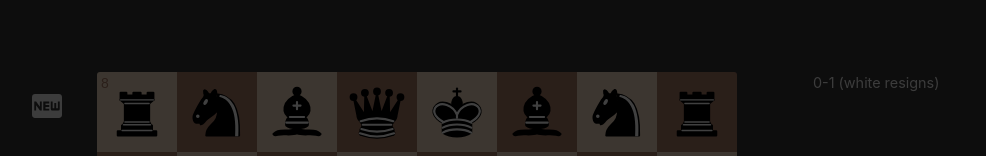
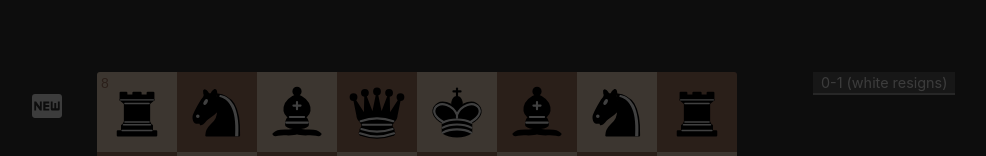
Before and after one commit to ErikMuir/chess-engine, a React app: page / in a window 1280 px wide. Both pictures are taken after a click on the button 262 px from the left and 310 px from the top of the page. Shown: the top 156 px of the page, without its empty margins (215-1201 px from the left). Built offline with nearby package versions, Linux system fonts and the light colour scheme.

Commit message:
highlight current move in list

```diff
--- a/src/components/MoveList.js
+++ b/src/components/MoveList.js
@@ -4,23 +4,31 @@ import Logger from '../Logger';
 
 const logger = new Logger('MoveList');
 
-const getMoveNumber = (whiteMove, moveNumber) => (whiteMove.includes('resign') ? null : `${moveNumber}.`);
-
-const getMove = (move, moveNumber) => (
-  <div className="move" key={moveNumber}>
-    <div className="move-number">{getMoveNumber(move.white, moveNumber)}</div>
-    <div className="move-symbol">{move.white}</div>
-    <div className="move-symbol">{move.black}</div>
-  </div>
-);
-
-export const getMoves = ({ pgn }) => pgn.map((move, i) => getMove(move, (i + 1)));
+const getMove = (move, moveNumber, currentMove = 0) => {
+  const moveNumberText = move.white.includes('resign') ? null : `${moveNumber}.`;
+  const moveDiff = currentMove - moveNumber;
+  const whiteMoveStyle = moveDiff === 0 ? 'current-move' : null;
+  const blackMoveStyle = moveDiff === 0.5 ? 'current-move' : null;
+  return (
+    <div className="move" key={moveNumber}>
+      <div className="move-number">{moveNumberText}</div>
+      <div className="move-symbol">
+        <span className={whiteMoveStyle}>{move.white}</span>
+      </div>
+      <div className="move-symbol">
+        <span className={blackMoveStyle}>{move.black}</span>
+      </div>
+    </div>
+  );
+};
 
 const MoveList = ({ game }) => {
   logger.trace('render');
+  const { pgn, currentMove } = game;
+  const moves = pgn.map((move, i) => getMove(move, (i + 1), currentMove));
   return (
     <div className="aside move-list" style={{ height: boardSize }}>
-      {getMoves(game)}
+      {moves}
     </div>
   );
 };
--- a/src/game/Game.js
+++ b/src/game/Game.js
@@ -32,6 +32,7 @@ export default class Game {
     this.castlingAvailability = [];
     this.halfMoveClock = null;
     this.fullMoveNumber = null;
+    this.currentMove = null;
     this.pseudoLegalMoves = [];
     this.legalMoves = [];
     this.moveHistory = [];
@@ -71,6 +72,10 @@ export default class Game {
 
   init = () => {
     if (!this.preventRecursion) logger.trace('init');
+
+    const fullMoveNumberOffset = this.activePlayer === PieceColor.black ? 0.5 : 0;
+    this.currentMove = this.fullMoveNumber + fullMoveNumberOffset;
+
     for (let file = 0; file < 8; file += 1) {
       for (let rank = 0; rank < 8; rank += 1) {
         const numNorth = 7 - rank;
@@ -203,7 +208,10 @@ export default class Game {
 
   updateFullMoveNumber = (move) => {
     if (!this.preventRecursion) logger.trace('updateFullMoveNumber');
-    if (PieceColor.fromPieceValue(move.piece) === PieceColor.black) {
+    const isBlackMove = PieceColor.fromPieceValue(move.piece) === PieceColor.black;
+    const offset = isBlackMove ? 0.5 : 0;
+    this.currentMove = this.fullMoveNumber + offset;
+    if (isBlackMove) {
       this.fullMoveNumber += 1;
     }
   };
--- a/src/styles/app.css
+++ b/src/styles/app.css
@@ -102,3 +102,12 @@ body {
 .move-symbol {
   min-width: 4rem;
 }
+
+.move-symbol span {
+  padding: 2px 8px;
+}
+
+.current-move{
+  background-color: rgba(255, 255, 255, 0.2);
+  border-bottom: 2px solid rgba(255, 255, 255, 0.4)
+}
```
